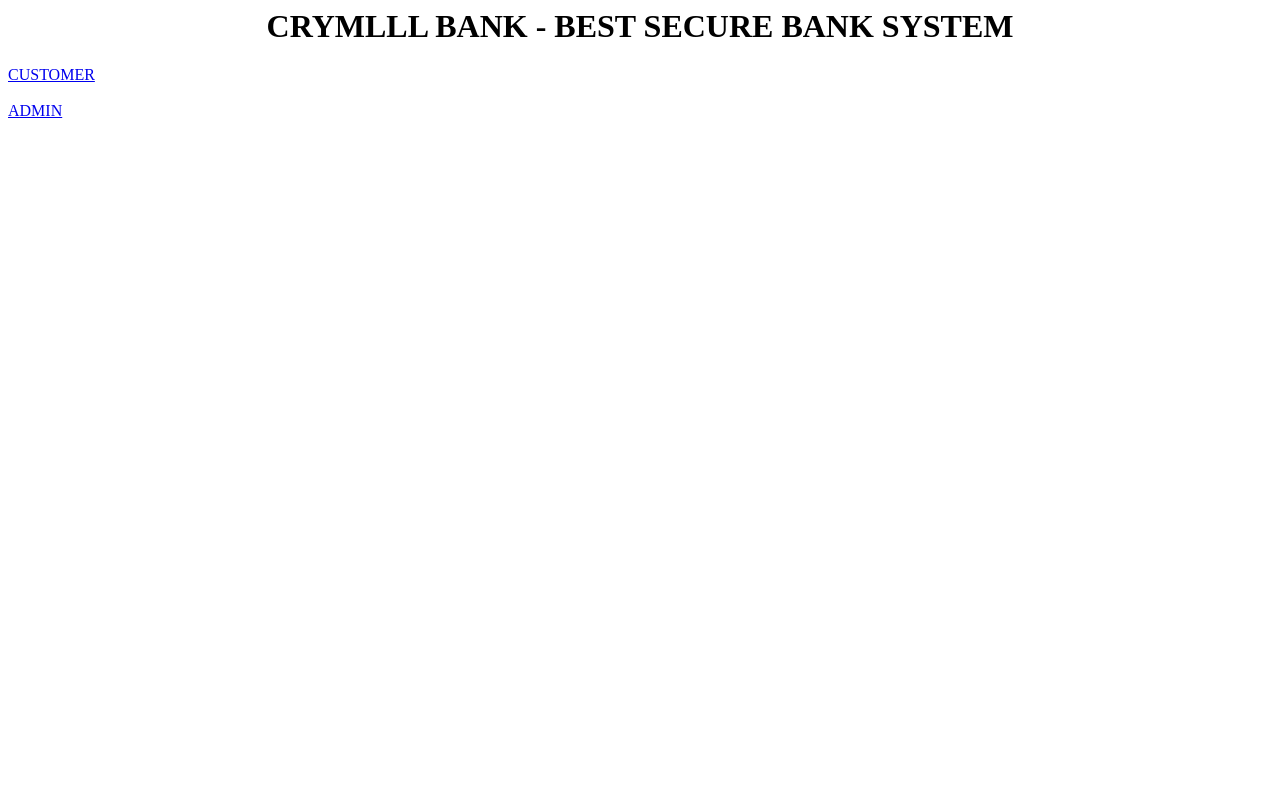
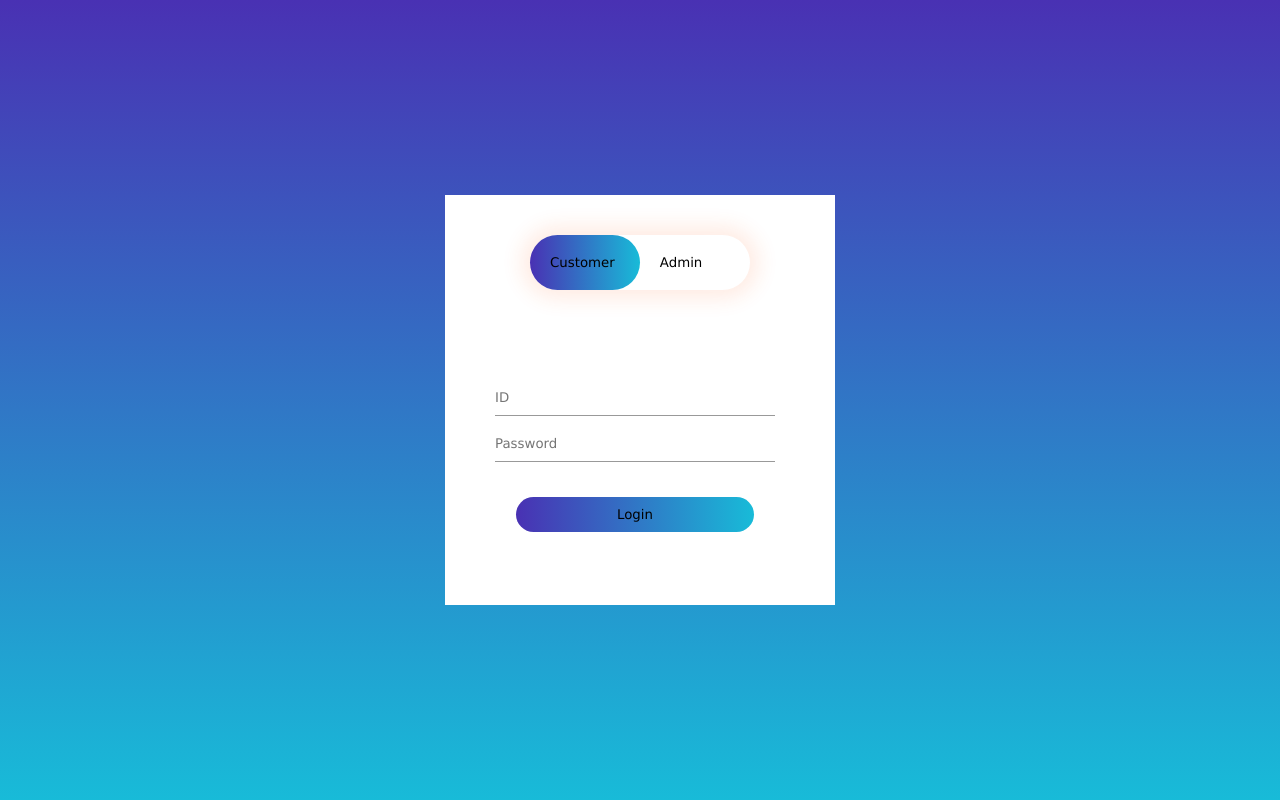
Before and after one commit to uchihahah/OOP-Term-Project-Crymlll, a Flask app: page / in a window 1280 px wide. Run offline with Flask 2, Linux system fonts and the light colour scheme; some libraries are stand-ins or nearby versions.

Commit message:
gui login

```diff
--- /dev/null
+++ b/items/static/login.css
@@ -0,0 +1,91 @@
+*{
+    margin: 0;
+    padding: 0;
+    font-family: 'Poppins', Verdana, Geneva, Tahoma, sans-serif;
+}
+html,body{
+    display: grid;
+    height: 100%;
+    width: 100%;
+    place-items: center;
+    background: -webkit-linear-gradient( #4931b3, #18bbd8);
+}
+
+.wrapper{
+    width: 380px;
+    height: 400px;
+    position: relative;
+    margin: 6% auto;
+    background: white;
+    padding: 5px;
+    overflow: hidden;
+}
+
+.button{
+    width: 220px;
+    margin: 35px auto;
+    position: relative;
+    box-shadow: 0 0 20px 9px #ff61241f;
+    border-radius: 30px;
+}
+
+.btn-click{
+    padding: 20px;
+    cursor: pointer;
+    background: transparent;
+    border: 0;
+    outline: none;
+    position: relative;
+}
+
+#btn{
+    top: 0;
+    left: 0;
+    position: absolute;
+    width: 110px;
+    height: 100%;
+    background: linear-gradient(to right, #4931b3, #18bbd8);
+    border-radius: 30px;
+    transition: .5s;
+}
+
+.input{
+    top: 180px;
+    position: absolute;
+    width: 280px;
+    transition: .5s;
+}
+
+.field {
+    width: 100%;
+    padding: 10px 0;
+    margin: 5px 0;
+    border-left: 0;
+    border-right: 0;
+    border-top: 0;
+    border-bottom: 1px solid #999;
+    outline: none;
+    background: transparent;
+}
+
+.login-btn{
+    width: 85%;
+    padding: 10px 30px;
+    position: relative;
+    top: 30px;
+    cursor: pointer;
+    display: block;
+    margin: auto;
+    background: linear-gradient(to right, #4931b3, #18bbd8);
+    border: 0;
+    outline: none;
+    border-radius: 30px;
+}
+
+#customer{
+    left: 50px;
+}
+
+#admin{
+    left: 450px;
+}
--- a/items/templates/index.html
+++ b/items/templates/index.html
@@ -1,8 +1,50 @@
-<div class="TEST">
-    <h1 style="text-align: center">CRYMLLL BANK - BEST SECURE BANK SYSTEM</h1>
-    <a href="/login">CUSTOMER</a>
-    <br>
-    <br>
-    <a href="/admin">ADMIN</a>
+<!DOCTYPE html>
+<html>
+    <head>
+        <title>Login</title>
+        <link rel="stylesheet" type="text/css" href="{{url_for('static',filename='login.css')}}">
+        <meta charset="utf-8">
+        <link rel="icon" href="/img/safe_strongbox_money_icon_185919.ico">
+        <meta name="viewport" content="width=device-width, initial-scale=1">
+    </head>
+    <body>
+        <div class="wrapper">
+            <div class="button-box">
+                <div class="button">
+                    <div id="btn"></div>
+                    <button type="button" class="btn-click" onclick="customer()">Customer</button>
+                    <button type="button" class="btn-click" onclick="admin()">Admin</button>
+                </div>
+                <form id="customer" class="input">
+                    <input type="text" class="field" placeholder="ID" required>
+                    <input type="text" class="field" placeholder="Password" required>
+                    <button type="submit" class="login-btn">Login</button>
+                </form>
+                <form id="admin" class="input">
+                    <input type="text" class="field" placeholder="ID" required>
+                    <input type="text" class="field" placeholder="Password" required>
+                    <button type="submit" class="login-btn">Login</button>
+                </form>
 
-</div>
+            </div>
+        </div>
+
+        <script>
+            var x = document.getElementById("customer")
+            var y = document.getElementById("admin")
+            var z = document.getElementById("btn")
+
+            function admin(){
+                x.style.left = "-400px"
+                y.style.left = "50px"
+                z.style.left = "110px"
+            }
+
+            function customer(){
+                x.style.left = "50px"
+                y.style.left = "450px"
+                z.style.left = "0px"
+            }
+        </script>
+    </body>
+</html>
```
